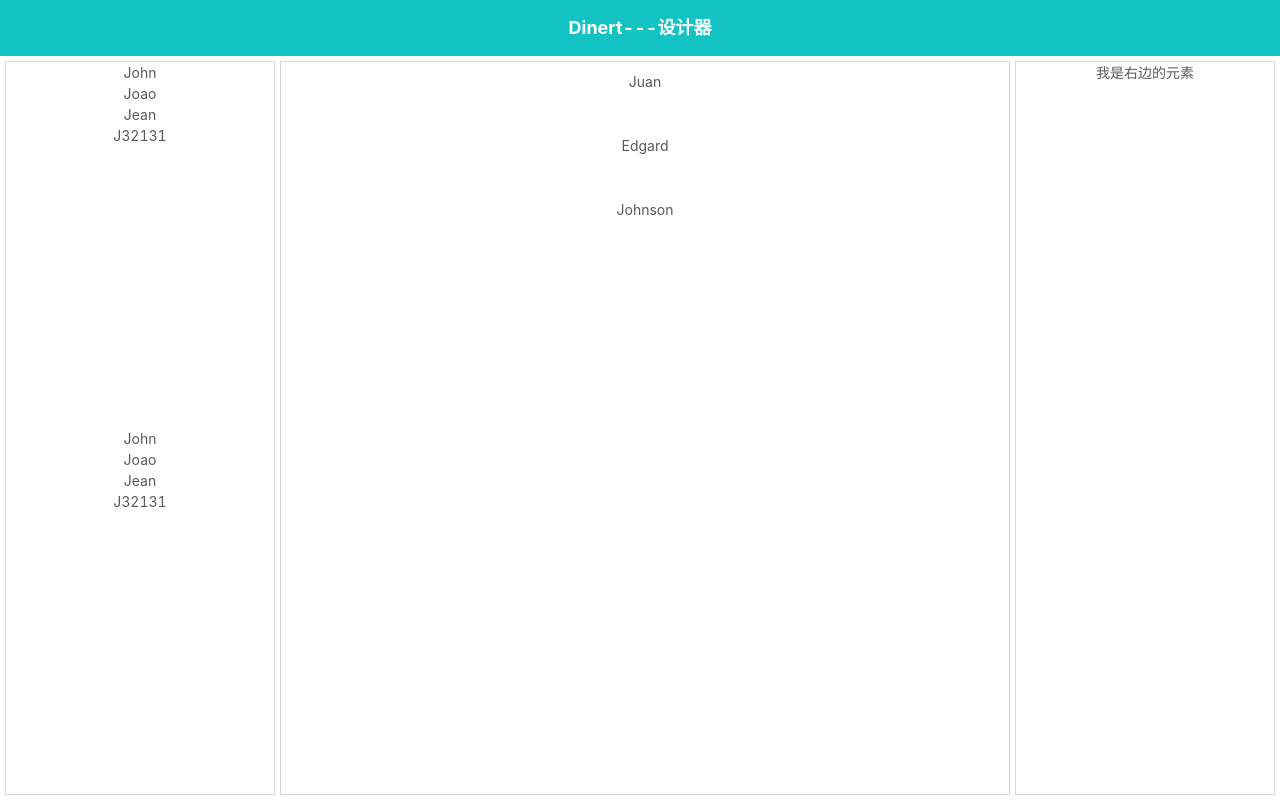
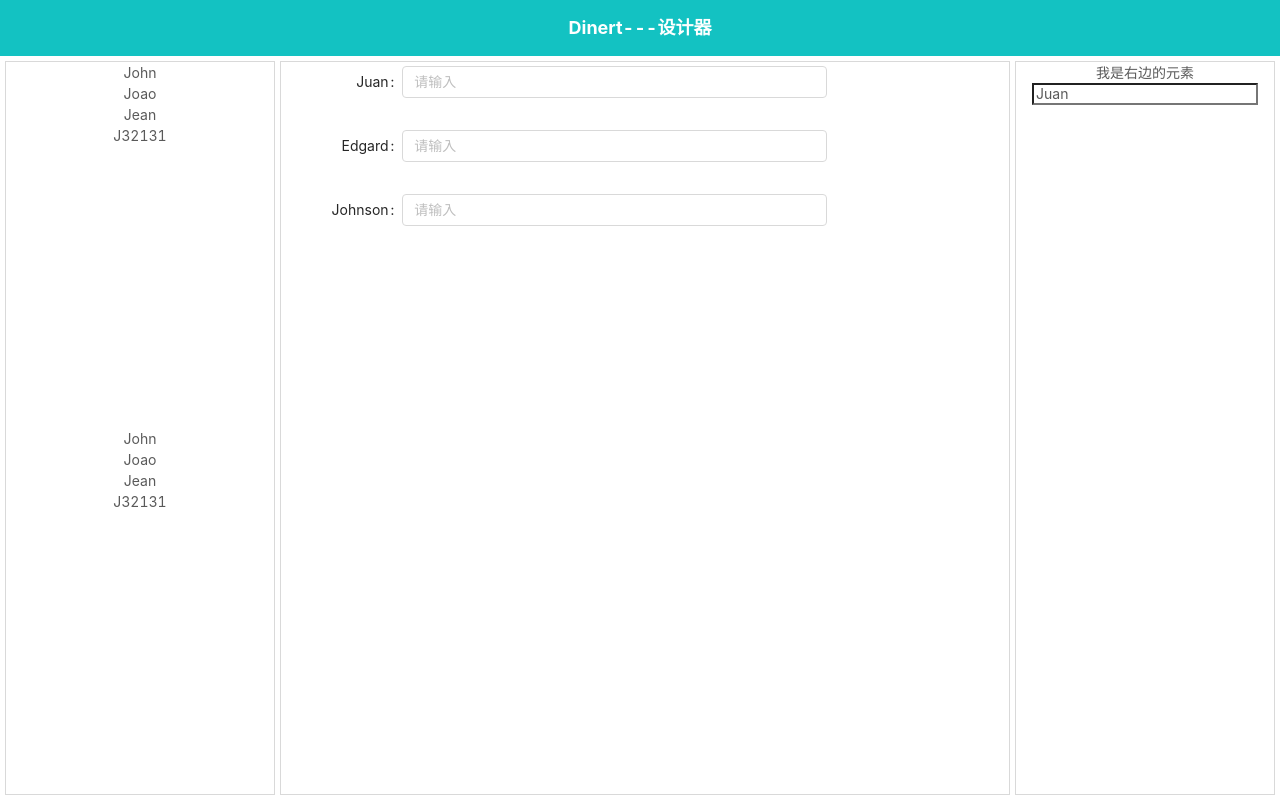
Before and after one commit to Dinert/Ant-Demo, a Vue app: page / in a window 1280 px wide. Built offline with nearby package versions, Linux system fonts and the light colour scheme.

Commit message:
增加自定义组件

```diff
--- /dev/null
+++ b/src/components/DFormItem/index.vue
@@ -0,0 +1,32 @@
+<style lang="less" scoped>
+
+</style>
+
+
+<template>
+    <a-form-item :label='list.name' :labelCol="list.labelCol" :wrapperCol="list.wrapperCol">
+      <transition-group :tag='list.tag' :placeholder="list.placeholder" :key='Math.random()'>
+      </transition-group>
+    </a-form-item>
+</template>
+
+
+<script>
+export default {
+    name: 'FormItem',
+    props: {
+      list: {
+        type: Object,
+        required: true
+      }
+    },
+    updated() {
+      console.log(this.list, 'FormItem');
+    },
+    data() {
+        return {
+
+        }
+    }
+}
+</script>
--- a/src/components/Drag/index.vue
+++ b/src/components/Drag/index.vue
@@ -37,13 +37,14 @@
     >
     <template v-if="option.form">
       <transition-group class="draggable-group" tag="a-form" name="list">
-        <a-form-item
+        <!-- <a-form-item
           class="draggable-group-list"
           v-for="list in option.list"
           :key="list.id"
         >
           {{ list.name }}
-        </a-form-item>
+        </a-form-item> -->
+        <FormItem class="draggable-group-list" :list='list' v-for="list in option.list" :key='list.id'/>
       </transition-group>
     </template>
     <template v-else>
@@ -73,8 +74,12 @@ export default {
       required: true,
     },
   },
+  updated() {
+    console.log(this.options, 'Drag');
+  },
   components: {
     draggable,
+    FormItem: () => import('../DFormItem/index.vue')
   },
 };
 </script>
--- a/src/views/Demo.vue
+++ b/src/views/Demo.vue
@@ -7,6 +7,7 @@
         :getPopupContainer="getPopupContainer"
         :open="isOpen"
         @dropdownVisibleChange="dropdownVisibleChange"
+        ref="drop"
       >
         <div slot="dropdownRender" slot-scope="menu">
           <v-nodes :vnodes="menu" />
@@ -24,14 +25,6 @@
               @dropdownVisibleChange="dropdownVisibleChange2"
               ref="drop2"
             >
-              <div slot="aaaa" slot-scope="menu">
-                <v-nodes :vnodes2="menu" />
-                <a-divider style="margin: 4px 0" />
-                <div
-                  style="padding: 4px 8px; cursor: pointer"
-                  @mousedown="(e) => e.preventDefault()"
-                ></div>
-              </div>
               <a-select-option v-for="item in items2" :key="item" :value="item">
                 {{ item }}
               </a-select-option>
@@ -64,6 +57,7 @@ export default {
     items2: ["jack", "lucy"],
     isOpen: false,
     isOpen2: false,
+    dom: null
   }),
   methods: {
     addItem() {
@@ -73,22 +67,22 @@ export default {
     getPopupContainer(trigger) {
       return trigger.parentNode;
     },
-    dropdownVisibleChange(open) {
-      this.isOpen = !this.isOpen;
+    dropdownVisibleChange() {
+        // if (this.dom === this.$refs.drop.$el) {
+          this.isOpen = !this.isOpen;
+        // }
     },
-    dropdownVisibleChange2(open, e) {
-      this.$children.map((item) => {
-        if (item.$el === this.$refs.drop2.$el) {
+    dropdownVisibleChange2() {
+        // if (this.dom === this.$refs.drop.$el) {
           this.isOpen2 = !this.isOpen2;
-        }
-      });
-    },
+        // }
+    }
   },
 };
 </script>
 
 <style lang="less" scoped>
 .demo > div {
-  margin: 500px 0;
+//   margin: 500px 0;
 }
 </style>
--- a/src/views/Home.vue
+++ b/src/views/Home.vue
@@ -46,7 +46,7 @@
 
 <template>
   <section class="home">
-    <header class="home-header">Dinert---设计器</header>
+    <header class="home-header" @click="headerClick">Dinert---设计器</header>
     <main class="home-main">
       <div class="home-main-left">
         <Drag :options="options1" class="home-main-left-drag"></Drag>
@@ -54,8 +54,12 @@
       </div>
       <main class="home-main-content">
         <Drag class="home-main-content-drag" :options="options2"></Drag>
+        <div>{{JSON.stringify(options2)}}</div>
       </main>
-      <div class="home-main-right">我是右边的元素</div>
+      <div class="home-main-right">
+        我是右边的元素
+        <input type="text" v-model="options2[0].list[0].name">
+      </div>
     </main>
     <footer class="home-footer" v-if="isFooter">底部</footer>
   </section>
@@ -133,9 +137,9 @@ export default {
       options2: [
         {
           list: [
-            { name: "Juan", id: 5 },
-            { name: "Edgard", id: 6 },
-            { name: "Johnson", id: 7 },
+            { type: 'input', name: "Juan", id: 5, tag:'a-input', placeholder: '请输入', labelCol: { span: 4 }, wrapperCol: { span: 14 } },
+            { type: 'input', name: "Edgard", id: 6, tag: 'a-input',placeholder: '请输入' , labelCol: { span: 4 }, wrapperCol: { span: 14 } },
+            { type: 'input', name: "Johnson", id: 7, tag: 'a-input',placeholder: '请输入' , labelCol: { span: 4 }, wrapperCol: { span: 14 } },
           ],
           event: {
             change: "change",
@@ -147,13 +151,22 @@ export default {
           id: Math.random(),
           form: {
             layout: "horizontal",
+
           }
         },
       ],
       isFooter: false,
     };
   },
-  methods: {},
+  methods: {
+    headerClick() {
+      this.options2[0].form.layout = 'vertical';
+      this.$set(this.options2, 0, this.options2[0]);
+
+      this.options2[0].list[0].name = 'input222222';
+      this.$set(this.options2, 0, this.options2[0]);
+    }
+  },
   components: {
     Drag,
   },
```
Also changed, not shown: src/components/DForm/index.vue (deleted, +0 -30 lines).
